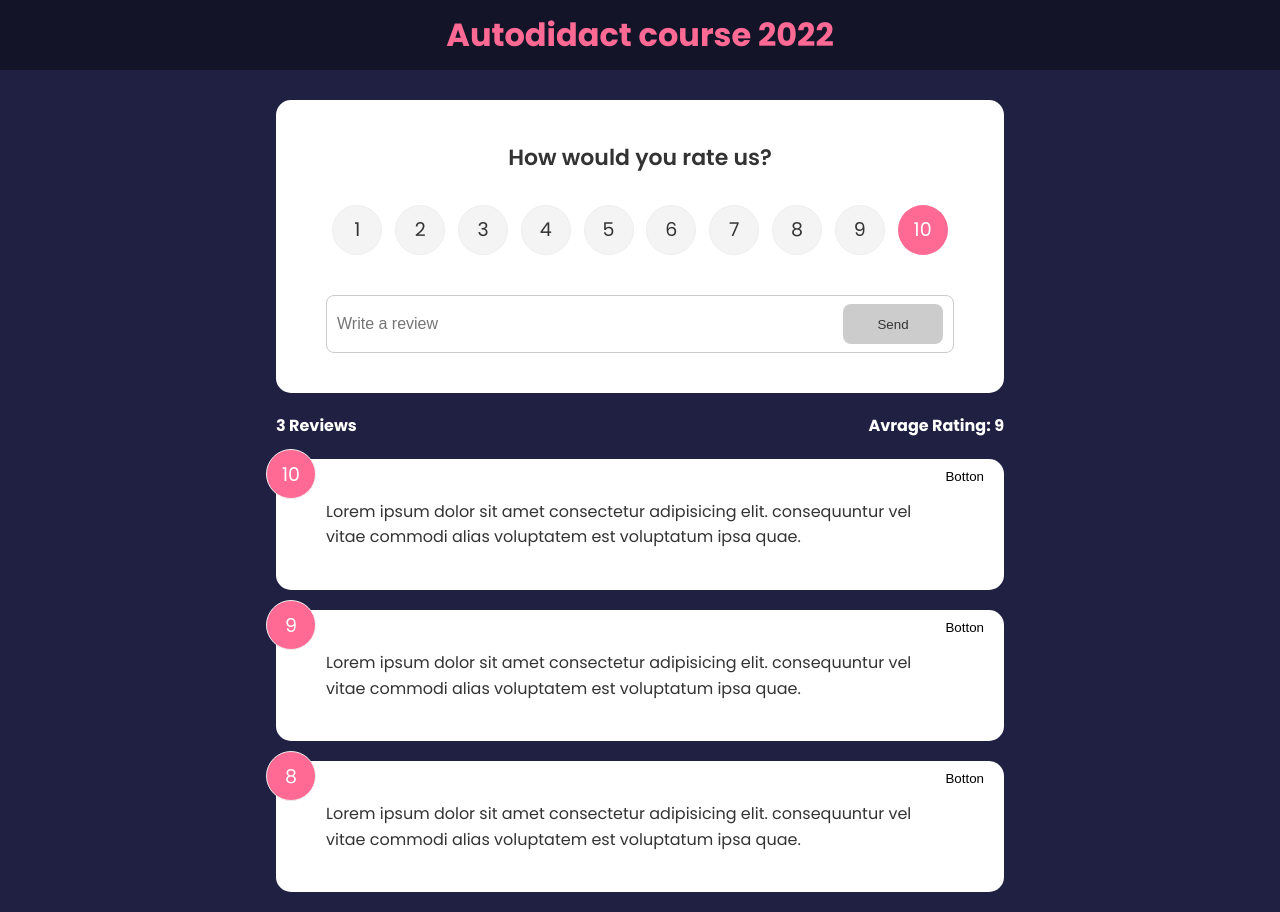
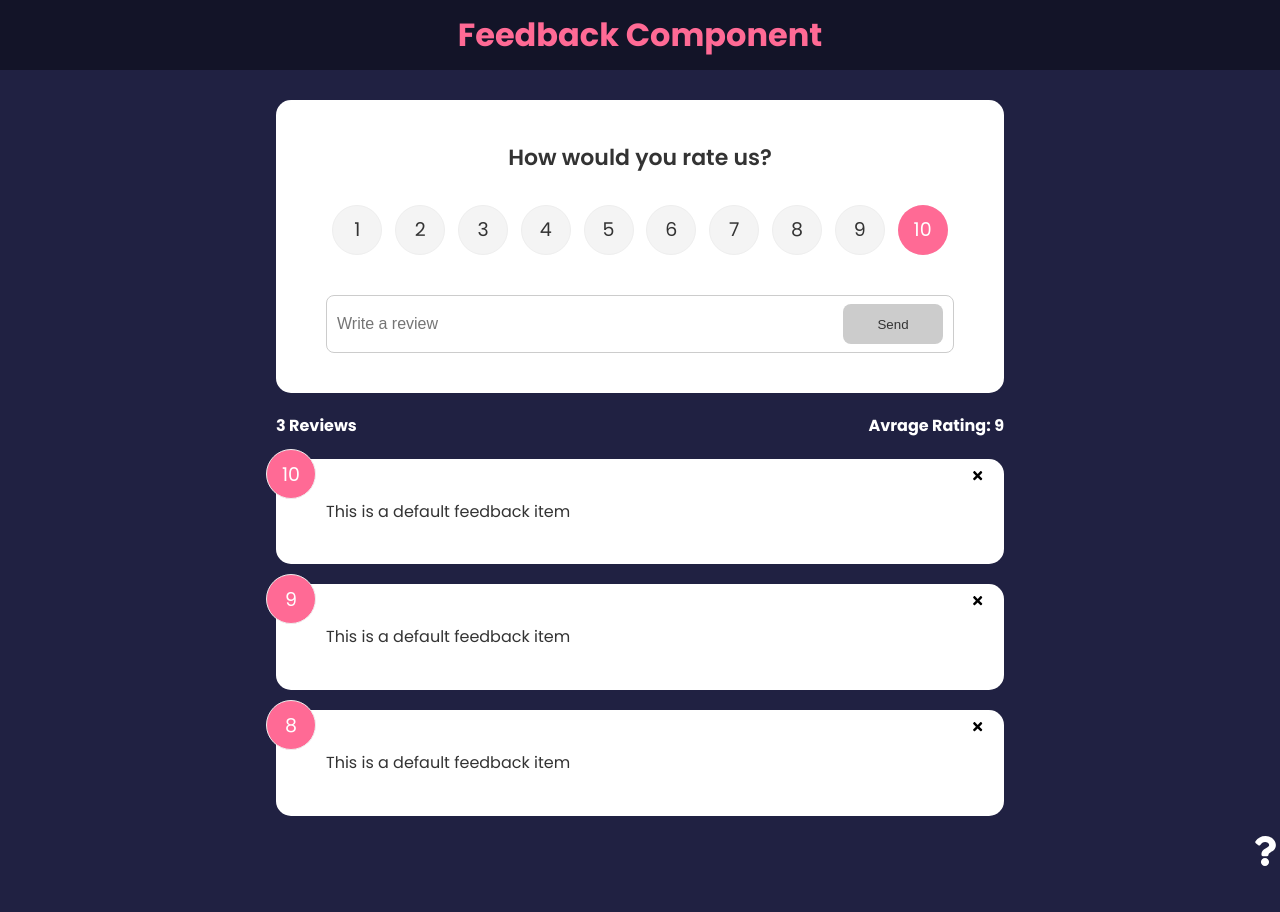
Before and after one commit to AmitZeevi/feedback_app, a React (Create React App) app: page / in a window 1280 px wide. After the commit the page ends 873 px from the top, so only its background shows below. Built offline with nearby package versions, Linux system fonts and the light colour scheme; the HTML template or start-up script is replaced by a standard one.

Commit message:
adding some icons

```diff
--- a/package.json
+++ b/package.json
@@ -8,8 +8,11 @@
     "@testing-library/user-event": "^13.5.0",
     "react": "^18.2.0",
     "react-dom": "^18.2.0",
+    "react-icon": "^1.0.0",
+    "react-icons": "^4.6.0",
     "react-router-dom": "^6.4.3",
     "react-scripts": "5.0.1",
+    "uuid": "^9.0.0",
     "web-vitals": "^2.1.4"
   },
   "scripts": {
--- a/src/App.js
+++ b/src/App.js
@@ -7,8 +7,8 @@ import FeedbackList from './components/FeedbackList'
 import FeedbackForm from './components/FeedbackForm'
 import AboutPage from './pages/AboutPage'
 import {BrowserRouter as Router, Route, Routes} from 'react-router-dom'
-// @todo - npm i uuid
-// import {v4 as uuidv4} from 'uuid'
+import {v4 as uuidv4} from 'uuid'
+import AboutIconComp from './components/AboutIconComp'
 
 
 
@@ -48,6 +48,7 @@ function App(){
                 <Route path='/about' element = {<AboutPage/>} />
             </Routes>
             </div>
+            <AboutIconComp/>
         </Router>
 
 
--- /dev/null
+++ b/src/components/AboutIconComp.jsx
@@ -0,0 +1,14 @@
+import {FaQuestion} from 'react-icons/fa'
+import {Link} from 'react-router-dom'
+
+function AboutIconComp() {
+  return (
+    <div className='about-link'>
+        <a href='/about'>
+            <FaQuestion size={30}/>
+        </a>
+    </div>
+  )
+}
+
+export default AboutIconComp
--- a/src/components/FeedbackItem.jsx
+++ b/src/components/FeedbackItem.jsx
@@ -1,5 +1,4 @@
-// import { FaTimes} from 'react-icon/fa'
-// @todo - npm i react-icons
+import {FaTimes} from 'react-icons/fa'
 import Card from './Shared/Card'
 import PropTypes from 'prop-types'
 
@@ -10,8 +9,7 @@ function FeedbackItem({item, handleDelet}) {
     <Card>
       <div className="num-display">{item.rating} </div>
       <button onClick={() => handleDelet(item.id)} className='close'>
-        Botton
-        {/* FaTimes color=purple */}
+        <FaTimes color='black'/>
       </button>
       <div className="text-display">{item.text}   </div>
     </Card>
--- a/src/components/Header.jsx
+++ b/src/components/Header.jsx
@@ -17,7 +17,7 @@ function Header({text, bgColor, textColor}) {
 }
 
 Header.defaultProps = {
-    text: 'Autodidact course 2022',
+    text: 'Feedback Component',
     bgColor: '  rgba(0,0,0,0.4)',
     textColor: '    #ff6a95'
 }
--- a/src/data/FeedbackData.js
+++ b/src/data/FeedbackData.js
@@ -2,17 +2,17 @@ const FeedbackData = [
     {
       id: 1,
       rating: 10,
-      text: 'Lorem ipsum dolor sit amet consectetur adipisicing elit. consequuntur vel vitae commodi alias voluptatem est voluptatum ipsa quae.',
+      text: 'This is a default feedback item',
     },
     {
       id: 2,
       rating: 9,
-      text: 'Lorem ipsum dolor sit amet consectetur adipisicing elit. consequuntur vel vitae commodi alias voluptatem est voluptatum ipsa quae.',
+      text: 'This is a default feedback item',
     },
     {
       id: 3,
       rating: 8,
-      text: 'Lorem ipsum dolor sit amet consectetur adipisicing elit. consequuntur vel vitae commodi alias voluptatem est voluptatum ipsa quae.',
+      text: 'This is a default feedback item',
     },
   ]
 
```
Also changed, not shown: 1 other file (tests, documents, lock files or other folders).
